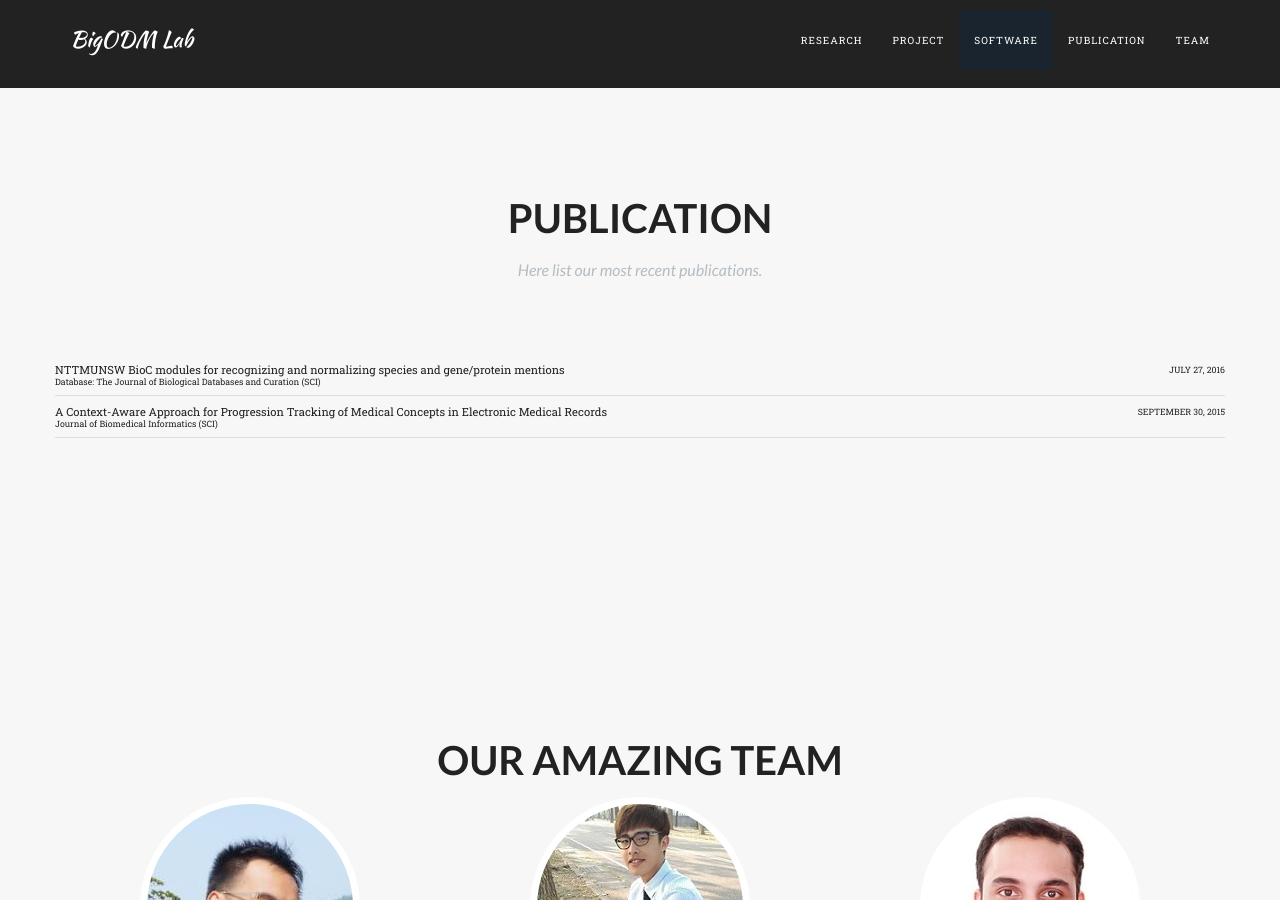
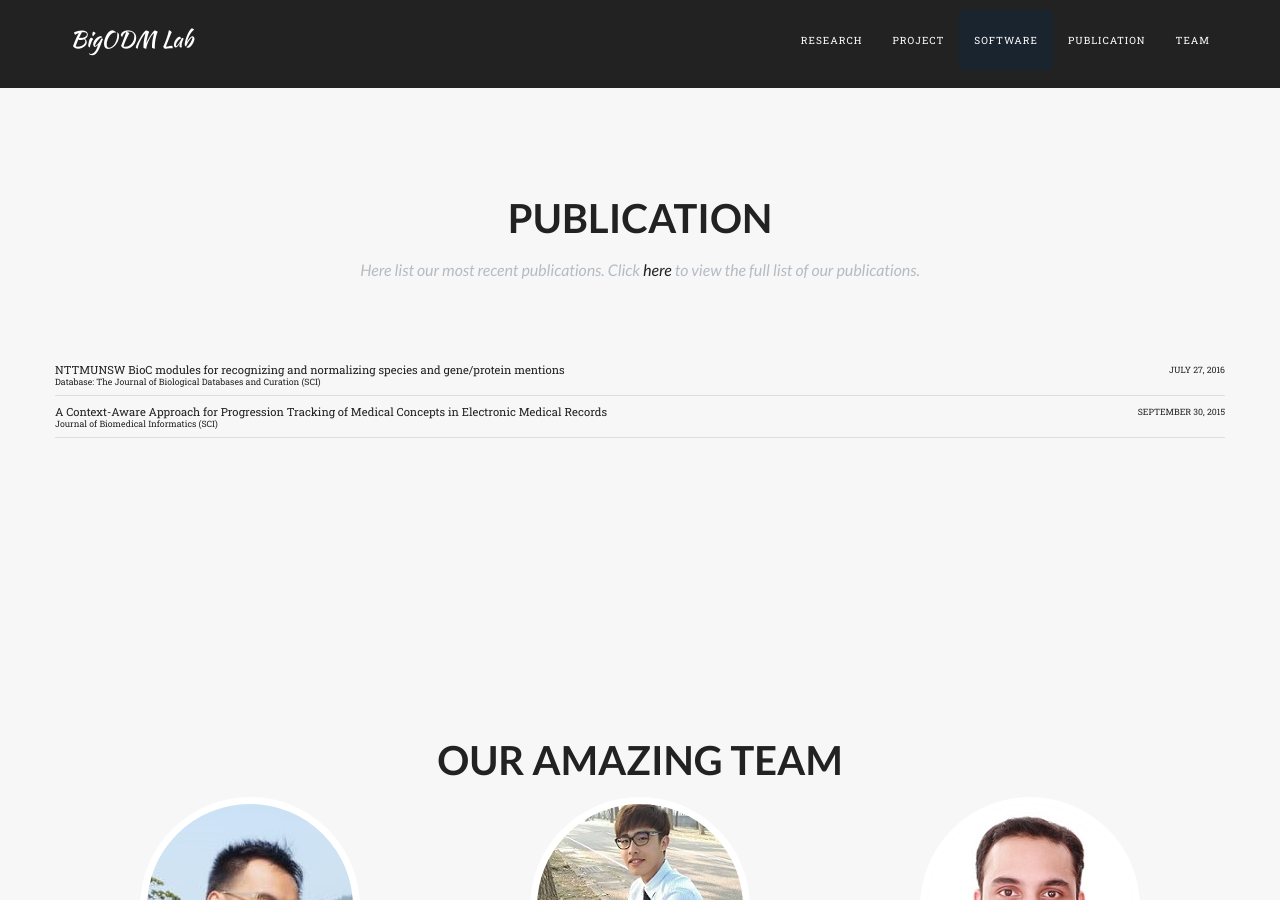
Before and after one commit to nkustislab/nkustislab.github.io, a Jekyll site: the page built from index.html, in a window 1280 px wide and 900 px high, scrolled down 2704 px. Built offline with Jekyll 4.4.1, drawn with Linux system fonts in a browser that asks for light colours; nearby versions of some CDN libraries; some web fonts are replaced.

Commit message:
加入 Publication 目錄

```diff
--- a/_includes/publication.html
+++ b/_includes/publication.html
@@ -4,7 +4,7 @@
   	<div class="row">
     	<div class="col-lg-12 text-center">
 				<h2 class="section-heading">Publication</h2>
-        <h3 class="section-subheading text-muted">Here list our most recent publications.</h3>
+        <h3 class="section-subheading text-muted">Here list our most recent publications. Click <a href="/publication/">here</a> to view the full list of our publications.</h3>
       </div>
     </div>
     <div class="row">
```
Also changed, not shown: publication/index.md (added, +12 -0 lines).
